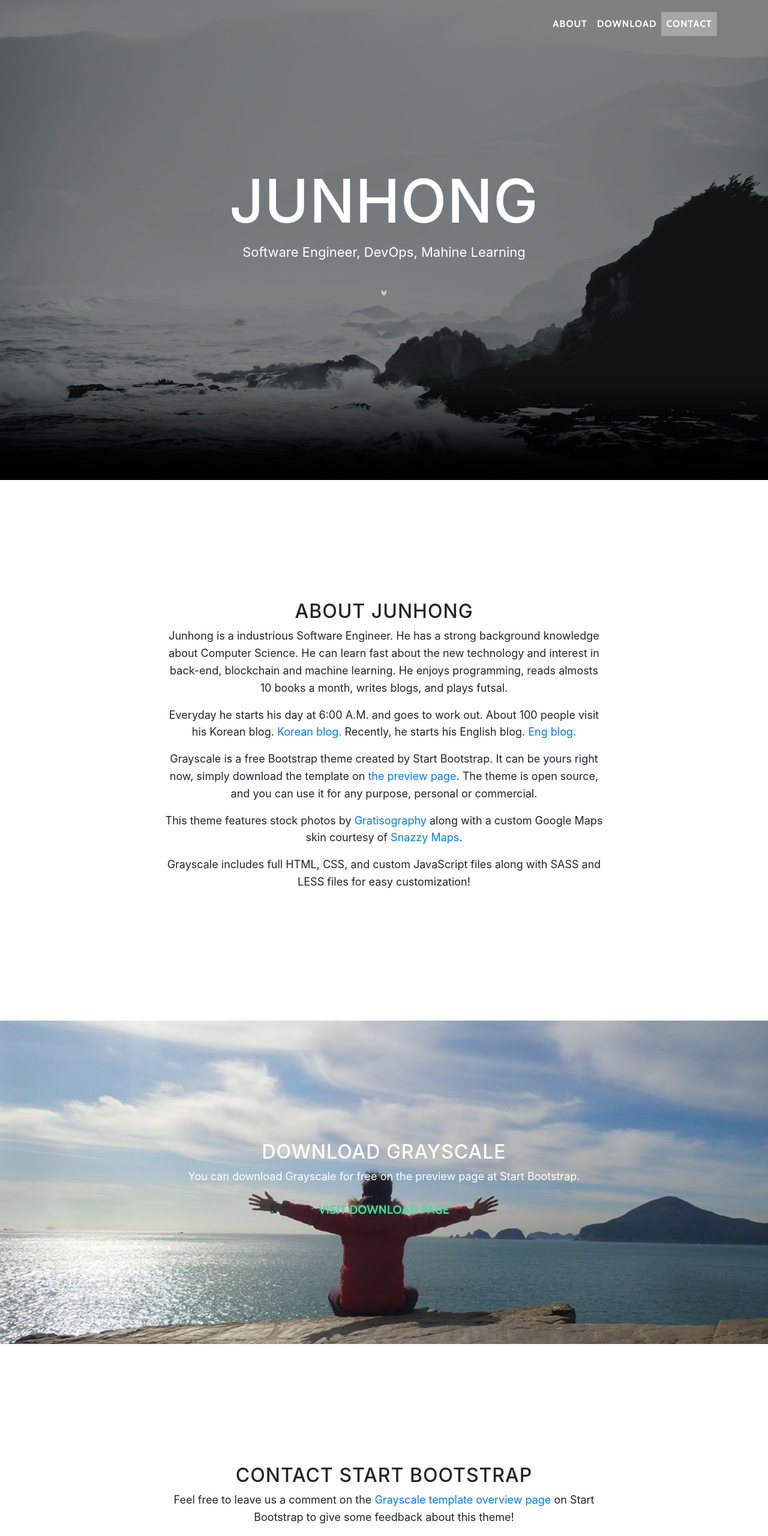
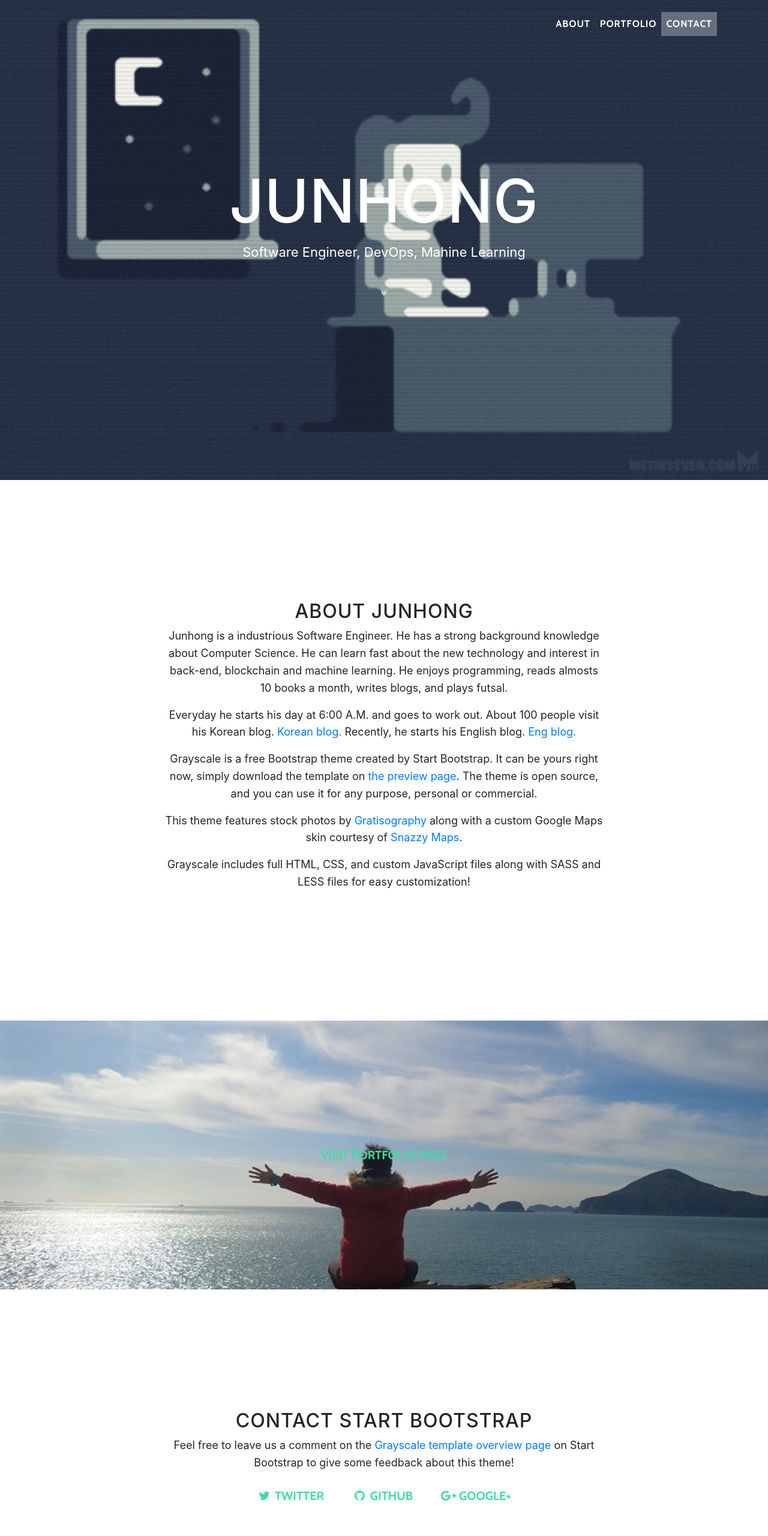
Before and after one commit to devjunhong/eng_intro, a website with bundled scripts: page index.html in a window 1280 px wide. Shown: the top 2560 px of the page at 60% size. Built offline with nearby package versions, Linux system fonts and the light colour scheme.

Commit message:
add icon and background image

```diff
--- a/css/grayscale.css
+++ b/css/grayscale.css
@@ -124,7 +124,7 @@ a:focus, a:hover {
   padding: 200px 0;
   text-align: center;
   color: white;
-  background: url("../img/intro-bg.jpg") no-repeat bottom center scroll;
+  background: url("../img/night_programming.gif") no-repeat bottom center scroll;
   background-color: black;
   -webkit-background-size: cover;
   -moz-background-size: cover;
--- a/index.html
+++ b/index.html
@@ -2,7 +2,7 @@
 <html lang="en">
 
   <head>
-
+    <link href="./img/algorithm.png" rel="icon"/>
     <meta charset="utf-8">
     <meta name="viewport" content="width=device-width, initial-scale=1, shrink-to-fit=no">
     <meta name="description" content="">
@@ -39,7 +39,7 @@
               <a class="nav-link js-scroll-trigger" href="#about">About</a>
             </li>
             <li class="nav-item">
-              <a class="nav-link js-scroll-trigger" href="#download">Download</a>
+              <a class="nav-link js-scroll-trigger" href="#download">Portfolio</a>
             </li>
             <li class="nav-item">
               <a class="nav-link js-scroll-trigger" href="#contact">Contact</a>
@@ -93,9 +93,7 @@
     <section id="download" class="download-section content-section text-center">
       <div class="container">
         <div class="col-lg-8 mx-auto">
-          <h2>Download Grayscale</h2>
-          <p>You can download Grayscale for free on the preview page at Start Bootstrap.</p>
-          <a href="http://startbootstrap.com/template-overviews/grayscale/" class="btn btn-default btn-lg">Visit Download Page</a>
+          <a href="https://docs.google.com/presentation/d/e/2PACX-1vRW0i6Ssntr0Yb-tEAnPN9VXznIXVrjJkMBFhaI1oMSzFfYYH3a-1EHjZYQ-Te18IvMs63HQMp2VnLa/pub?start=false&loop=false&delayms=3000" class="btn btn-default btn-lg">Visit Portfolio page</a>
         </div>
       </div>
     </section>
@@ -141,6 +139,7 @@
     <footer>
       <div class="container text-center">
         <p>Copyright &copy; Your Website 2018</p>
+        <div>Icons made by <a href="https://www.flaticon.com/authors/pixelmeetup" title="Pixelmeetup">Pixelmeetup</a> from <a href="https://www.flaticon.com/" title="Flaticon">www.flaticon.com</a> is licensed by <a href="http://creativecommons.org/licenses/by/3.0/" title="Creative Commons BY 3.0" target="_blank">CC 3.0 BY</a></div>
       </div>
     </footer>
 
```
Also changed, not shown: css/grayscale.min.css, favicon.ico (added), img/algorithm.png (added), img/map-marker.svg (deleted), img/night_programming.gif (added), 1 other file.
